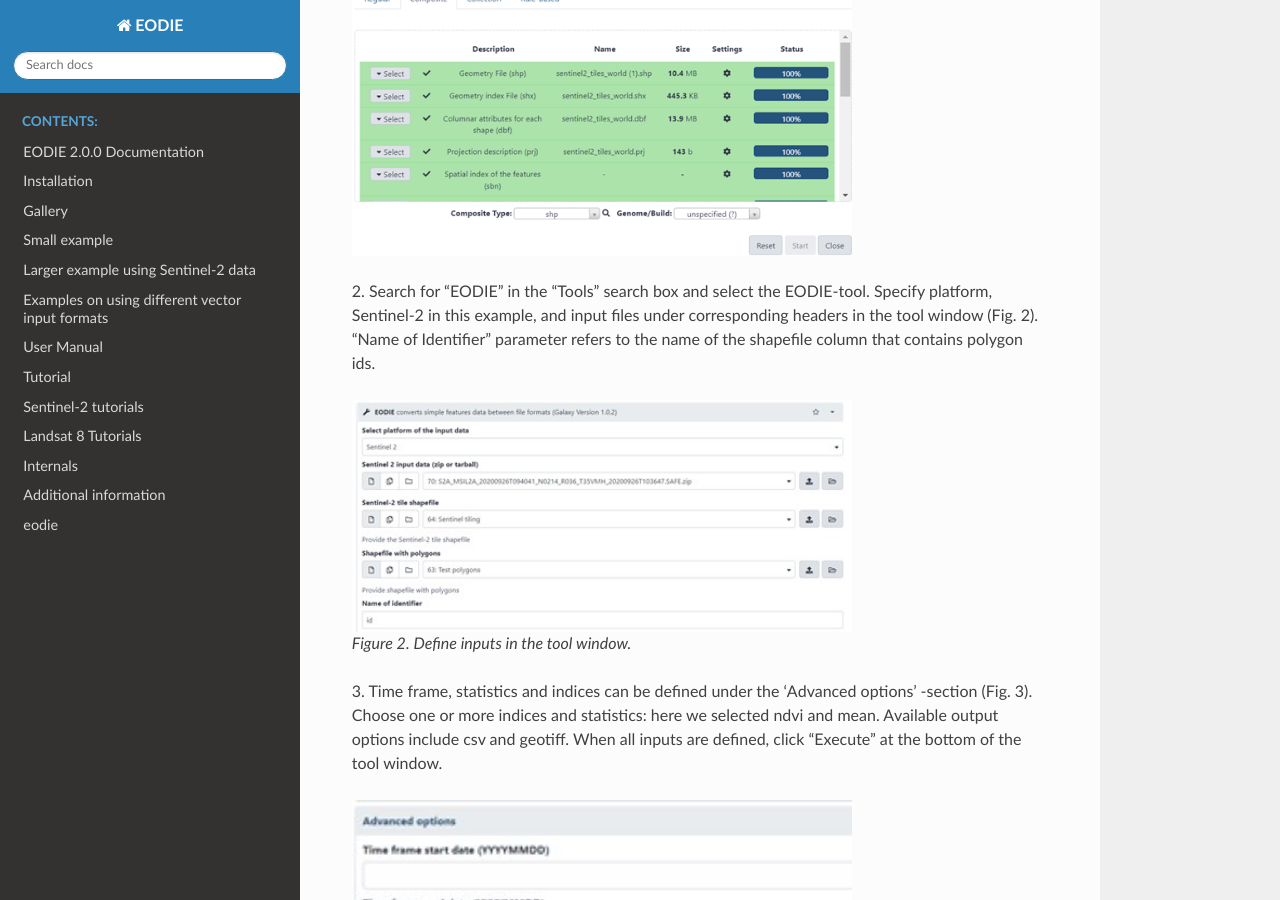
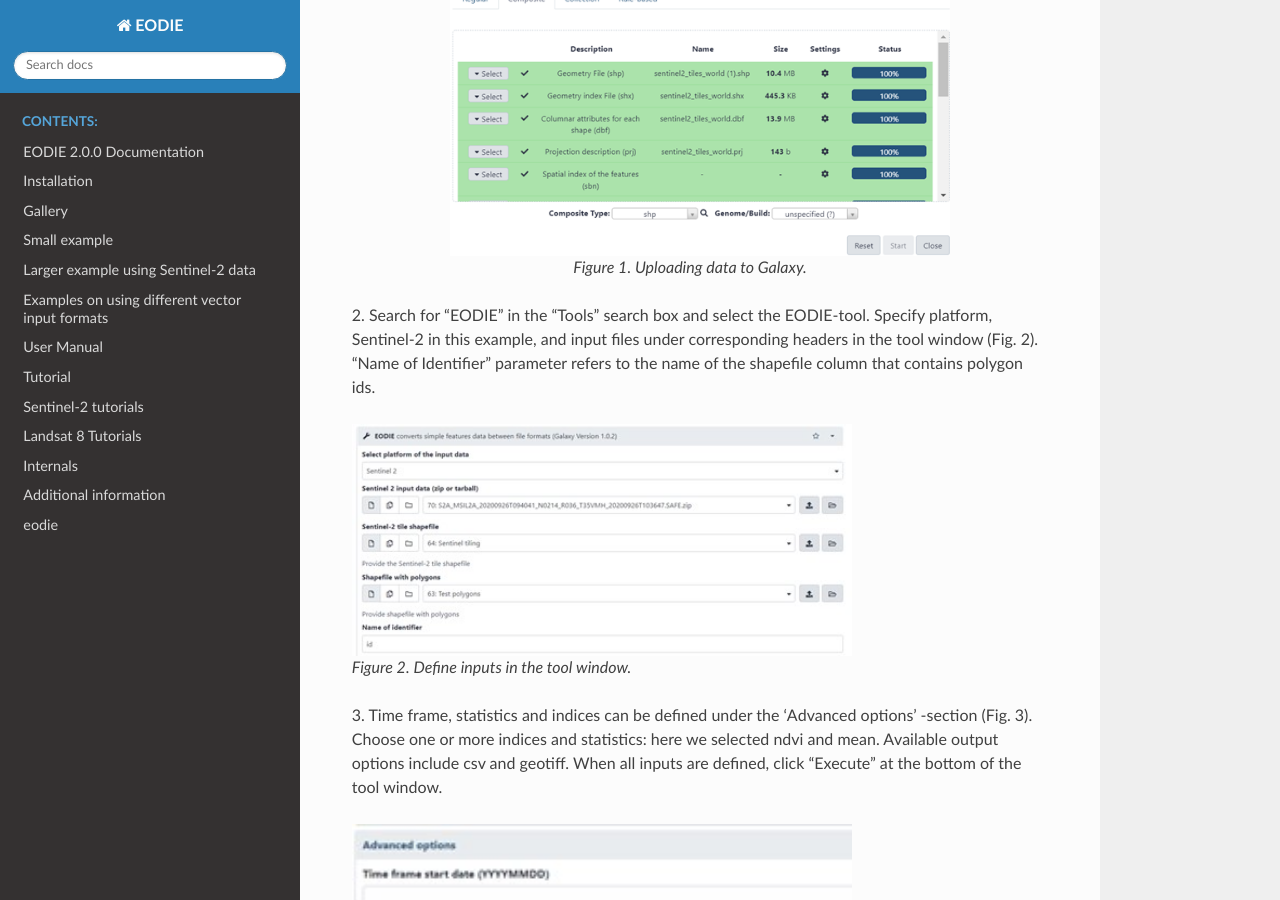
Before and after one commit to samumantha/EODIE, a Sphinx documentation site: the page built from docs/galaxy.rst, in a window 1280 px wide and 900 px high, scrolled down 1006 px. Built offline with Sphinx 7.4.7 and the Read the Docs theme 2.0.0, drawn with Linux system fonts in a browser that asks for light colours; some of the changed lines change nothing that is shown.

Commit message:
Layout nicemaking

```diff
--- a/docs/galaxy.rst
+++ b/docs/galaxy.rst
@@ -40,9 +40,9 @@
 .. figure:: galaxy_fig1.png
   :width: 500
   :alt: Figure 1. Uploading data to Galaxy.
+  :align: center
 
-  .. class:: center
-  Figure 1. Uploading data to Galaxy.
+  Figure 1. *Uploading data to Galaxy*.
 ..
 
 
```
